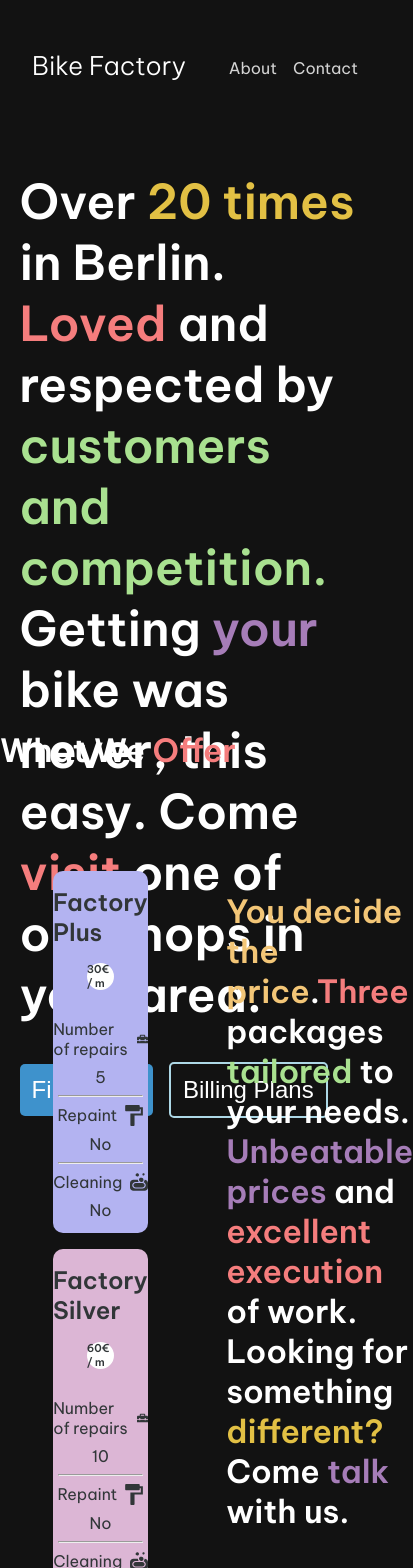
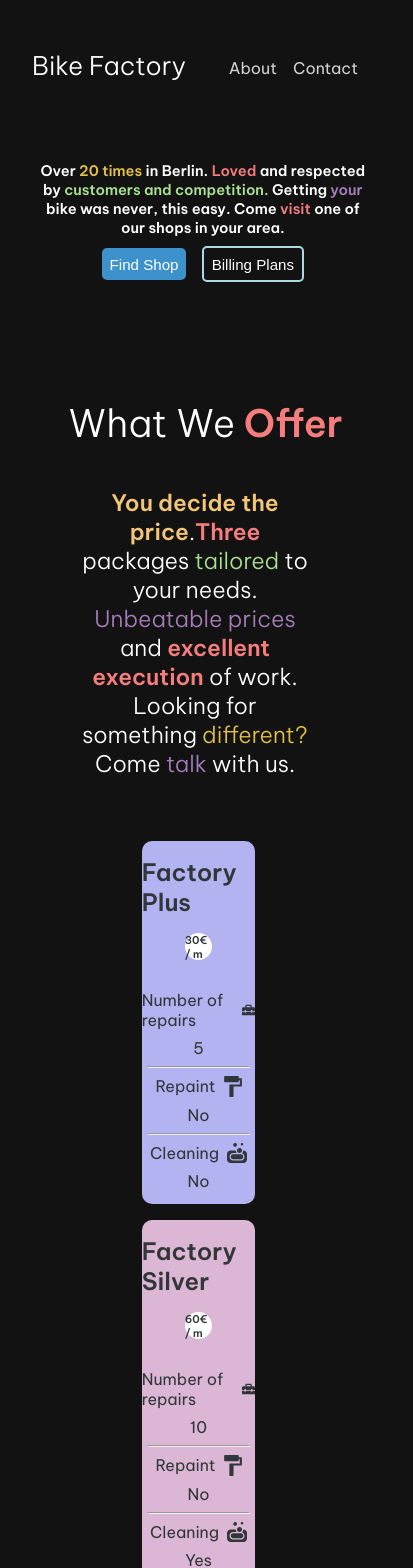
Before and after one commit to MikaBuchholz/next-ecommerce, a Next.js app: page / in a window 390 px wide. Shown: the top 1568 px of the page, 413 px wide, since content can reach past the window. Built offline with nearby package versions, Linux system fonts and the light colour scheme.

Commit message:
80% Mobile Support | Full layout rework

```diff
--- a/src/styles/index.module.css
+++ b/src/styles/index.module.css
@@ -1,32 +1,29 @@
-.leftContainer {
-  width: 25%;
-  height: 80vh;
-  float: left;
-  background-color: #7886ff;
-  border-top-right-radius: 5px;
-  border-bottom-right-radius: 5px;
-}
-
-.buildHeadline {
-  font-weight: lighter;
-  font-size: 1.5em;
-}
-
-.your {
-  font-weight: bold;
-}
-
 .center {
   display: flex;
   justify-content: center;
 }
 
+.topContainer {
+  display: flex;
+  flex-direction: row;
+  justify-content: space-between;
+}
+
 .rightContainer {
-  float: right;
-  width: 50%;
+  width: 40%;
   height: 70vh;
-  margin-right: 5%;
-  margin-top: 2%;
+  animation: slideInFromRight 0.3s ease-out;
+  margin-right: 6%;
+  margin-top: 5%;
+  display: flex;
+  flex-direction: column;
+}
+
+.buttonContainer {
+  gap: 1em;
+  display: flex;
+  flex-direction: row;
+  color: lightgray;
 }
 
 .headline {
@@ -66,15 +63,13 @@
 }
 
 .rightBottomContainer {
-  margin-top: 20%;
-  float: right;
-  width: 40%;
-  height: 70vh;
-  margin-right: 2%;
-  display: grid;
-  grid-template-columns: repeat(3, 1fr);
-  grid-template-rows: repeat(3, 1fr);
-  grid-gap: 1em;
+  height: 50vh;
+  width: 30%;
+  font-size: 1.5rem;
+}
+.rightBottomContainer h1 {
+  font-size: 2.5rem;
+  font-weight: lighter;
 }
 
 .searchButton {
@@ -96,16 +91,6 @@
   transform: translateY(-10px);
 }
 
-.buttonContainer {
-  display: flex;
-  flex-direction: row;
-  align-items: center;
-  justify-content: flex-start;
-  gap: 1em;
-  margin-top: 0.3em;
-  color: lightgray;
-}
-
 .applyEmpty {
   background-color: rgb(18, 18, 18);
   border-radius: 5px;
@@ -114,17 +99,96 @@
 }
 
 .billingContainer {
-  float: left;
-  margin-top: 8%;
   height: 80vh;
   width: 50%;
 }
 
-@media screen and (max-width: 768px) {
-  .leftContainer {
-    display: none;
+.bottomContainer {
+  display: flex;
+  flex-direction: row;
+  justify-content: center;
+  align-items: center;
+  justify-content: space-around;
+}
+
+.offerContainer {
+  display: flex;
+  justify-content: flex-start;
+  margin-left: 5.3%;
+}
+
+.offerContainer h1 {
+  font-size: 3rem;
+  font-weight: lighter;
+  margin-top: 4%;
+}
+
+@keyframes slideInFromRight {
+  0% {
+    transform: translateX(60%);
+  }
+  100% {
+    transform: translateX(0);
+  }
+}
+
+@media screen and (max-width: 1000px) {
+  .topContainer {
+    justify-content: center;
   }
   .rightContainer {
-    width: 90%;
+    width: 100%;
+    margin-left: 10%;
+  }
+
+  .bottomContainer {
+    flex-direction: column;
+  }
+
+  .rightBottomContainer {
+    width: 60%;
+    height: 100%;
+    display: flex;
+    text-align: center;
+  }
+
+  .offerContainer {
+    justify-content: center;
+    margin-top: 0;
+  }
+
+  .billingContainer {
+    width: 60%;
+    height: 100%;
   }
 }
+
+@media screen and (max-width: 1400px) {
+  .headline h1 {
+    font-size: 2ch;
+  }
+}
+
+@media screen and (max-width: 600px) {
+  .headline {
+    font-size: 1ch;
+    text-align: center;
+  }
+  .searchButton {
+    font-size: 1.4ch;
+  }
+  .buttonContainer {
+    align-items: center;
+    justify-content: center;
+  }
+  .topContainer {
+    height: 30vh;
+  }
+  .offerContainer h1 {
+    font-size: 3.5ch;
+  }
+
+  .rightBottomContainer h1 {
+    font-size: 1.4ch;
+  }
+}
```
